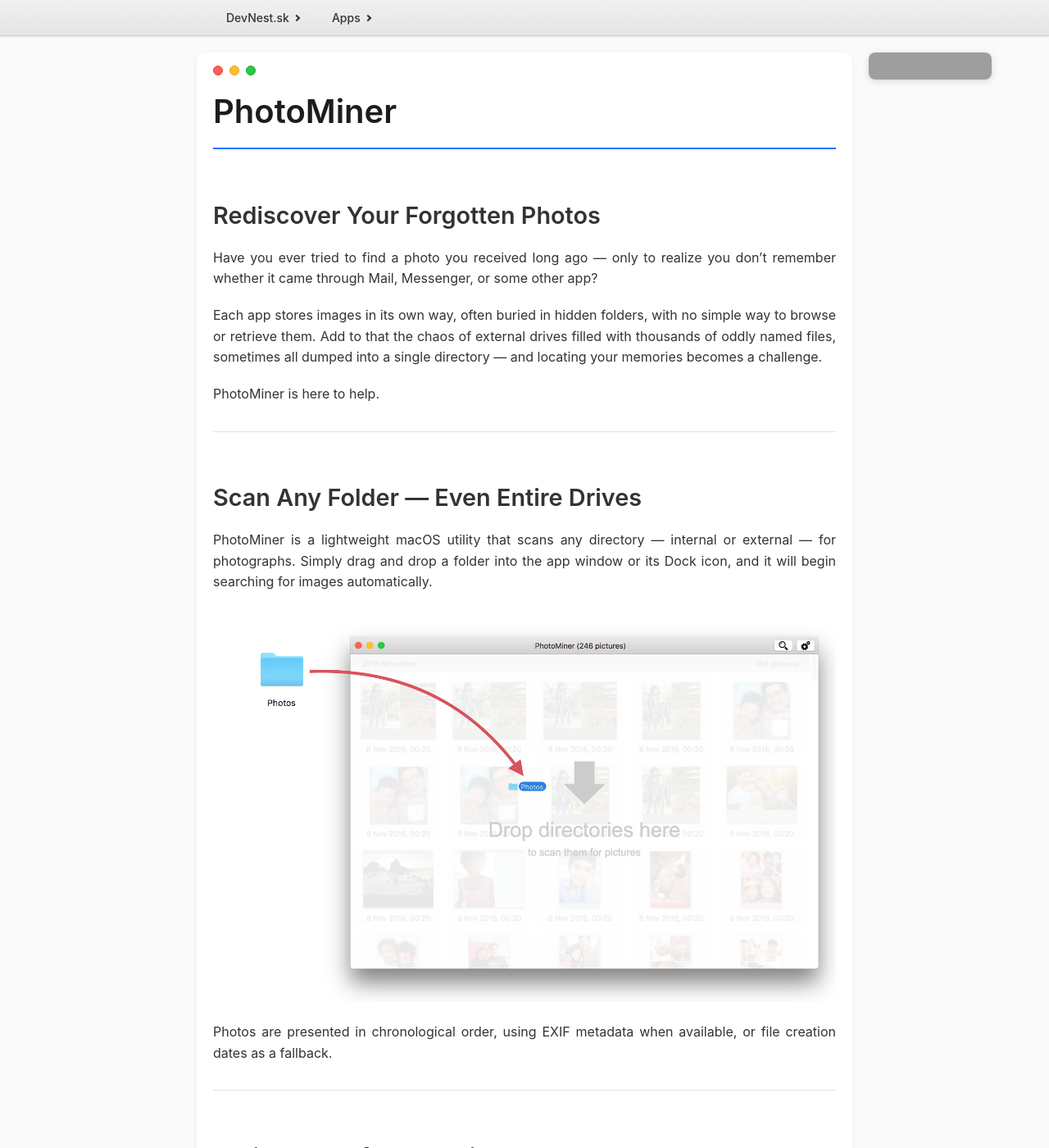
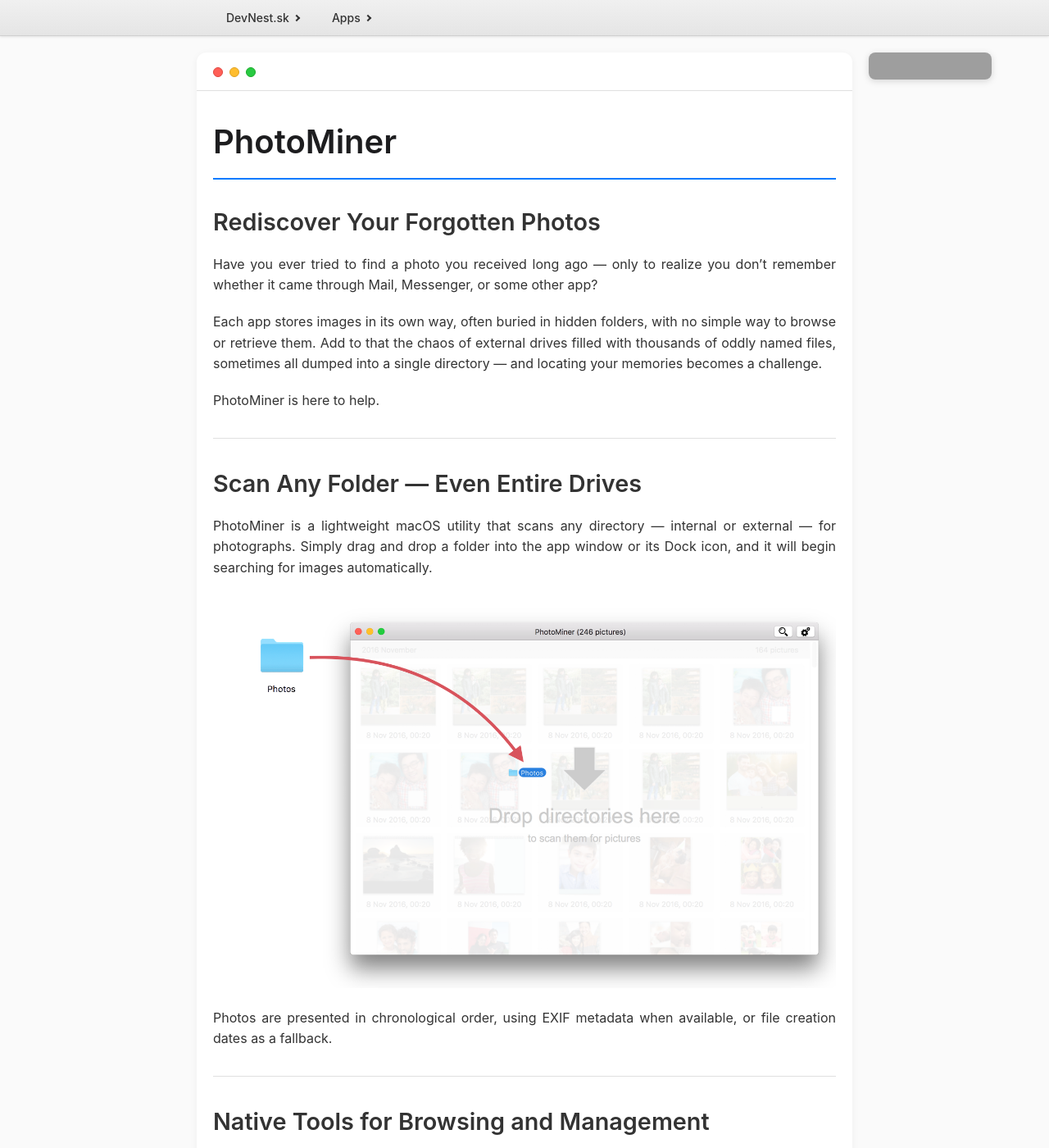
Before and after one commit to gergelysanta/devnest.sk, a Jekyll site: the page built from photominer.md, in a window 1280 px wide and 1400 px high. Shown: the whole window at 82% size. Built offline with Jekyll 4.4.1, drawn with Linux system fonts in a browser that asks for light colours; grey boxes are pictures that could not be loaded.

Commit message:
Add macOS window header to each content

```diff
--- a/_layouts/default.html
+++ b/_layouts/default.html
@@ -167,7 +167,7 @@
 
         .window-buttons {
             position: absolute;
-            top: 16px;
+            top: 18px;
             left: 20px;
             display: flex;
             gap: 8px;
@@ -202,10 +202,30 @@
             border: 1px solid #1aab29;
         }
 
+        .window-title {
+            position: absolute;
+            top: 12px;
+            left: 50%;
+            transform: translateX(-50%);
+            font-size: 16px;
+            font-weight: 600;
+            color: #333;
+            z-index: 10;
+            white-space: nowrap;
+        }
+
+        .window-header-separator {
+            border: none;
+            border-top: 1px solid #e0e0e0;
+            margin: 20px -20px 30px -20px;
+            margin-top: 6px;
+            height: 0;
+        }
+
         h1, h2, h3, h4, h5, h6 {
             color: #1d1d1f;
             font-weight: 600;
-            margin-top: 2em;
+            margin-top: 1em;
             margin-bottom: 0.5em;
         }
 
@@ -321,6 +341,18 @@
                 height: 10px;
             }
 
+            .window-title {
+                top: 11px;
+                font-size: 14px;
+            }
+
+            .window-header-separator {
+                margin-top: 26px;
+                margin-bottom: 25px;
+                margin-left: -20px;
+                margin-right: -20px;
+            }
+
             .navbar {
                 padding: 0 10px;
                 flex-wrap: wrap;
@@ -400,6 +432,14 @@
             .window-button.maximize {
                 background-color: #28ca42;
                 border: 1px solid #1aab29;
+            }
+
+            .window-title {
+                color: #e0e0e0;
+            }
+
+            .window-header-separator {
+                border-top: 1px solid #444;
             }
 
             h1, h2, h3, h4, h5, h6 {
@@ -531,6 +571,10 @@
                 <button class="window-button minimize" title="Minimize"></button>
                 <button class="window-button maximize" title="Maximize"></button>
             </div>
+            <div class="window-title">
+                {% if page.windowtitle %}{{ page.windowtitle }}{% endif %}
+            </div>
+            <hr class="window-header-separator">
             {% if page.title == "PhotoMiner" %}
             <div class="app-store-badge">
                 <a href="https://itunes.apple.com/us/app/photominer/id1227312629" target="_blank">
```
Also changed, not shown: about.md (+1 -0 lines), contact.md (+1 -1 lines), photominer.md (+1 -0 lines).
